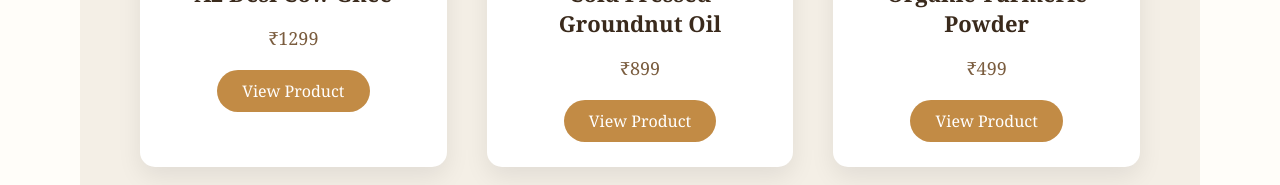
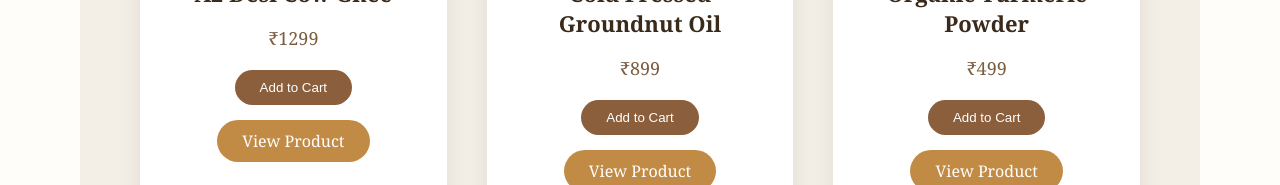
Before and after one commit to nagarajukandula55/native, a Next.js app: page /products in a window 1280 px wide. Shown: the part 748-933 px from the top of the page. Built offline with nearby package versions, Linux system fonts and the light colour scheme.

Commit message:
Update page.js

```diff
--- a/app/products/page.js
+++ b/app/products/page.js
@@ -1,6 +1,11 @@
+"use client";
+
 import Link from "next/link";
+import { useCart } from "../context/CartContext";
 
 export default function Products() {
+  const { addToCart } = useCart();
+
   const products = [
     {
       id: "1",
@@ -84,6 +89,24 @@ export default function Products() {
                 ₹{product.price}
               </p>
 
+              {/* Add to Cart Button */}
+              <button
+                onClick={() => addToCart(product)}
+                style={{
+                  padding: "10px 25px",
+                  borderRadius: "25px",
+                  backgroundColor: "#8b5e3c",
+                  color: "#fff",
+                  border: "none",
+                  cursor: "pointer",
+                  marginBottom: "15px",
+                }}
+              >
+                Add to Cart
+              </button>
+
+              <br />
+
               <Link
                 href={`/products/${product.id}`}
                 style={{
```
